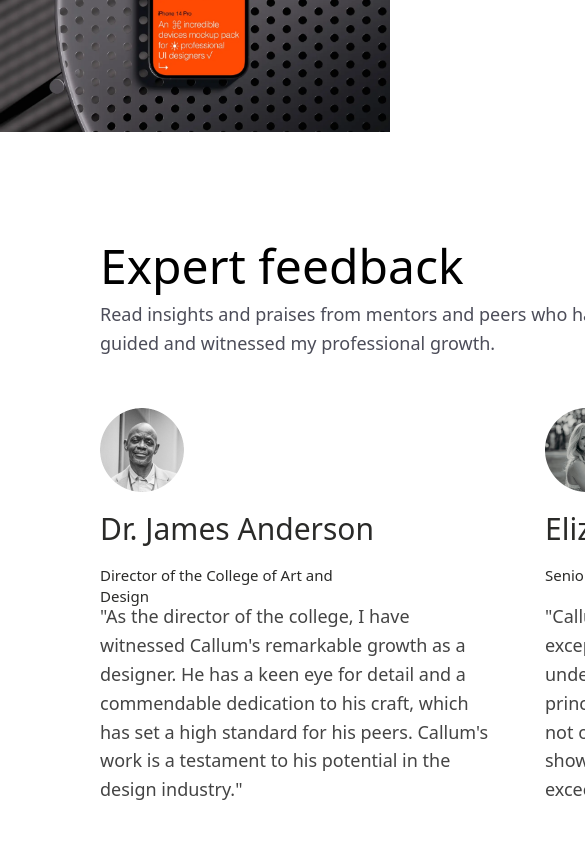
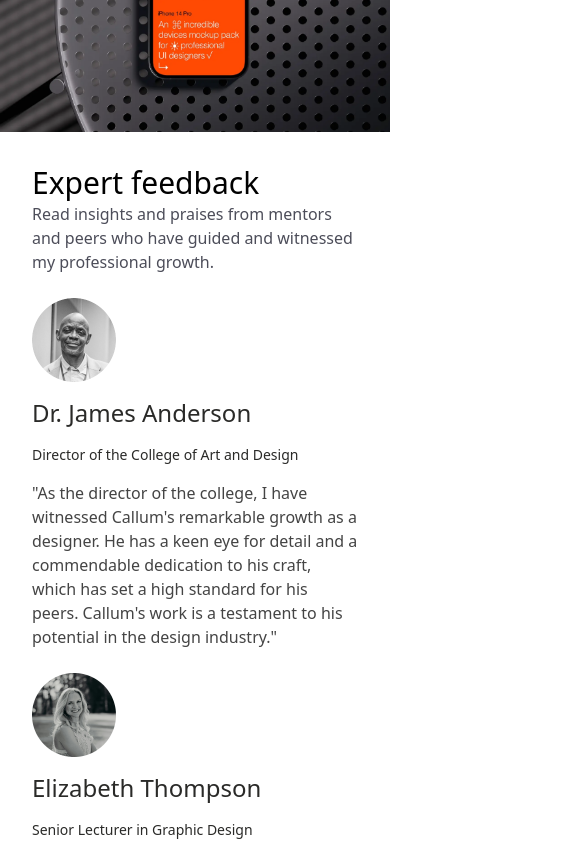
Before and after one commit to Muhammad-N-Ali/crossover-group7, a React (Vite) app in the folder psd-project/: page / in a window 390 px wide. Shown: the part 3100-3944 px from the top of the page, 585 px wide, since content can reach past the window. Built offline with nearby package versions, Linux system fonts and the light colour scheme.

Commit message:
Erweiterung Responsive

```diff
--- a/psd-project/src/components/Section3.jsx
+++ b/psd-project/src/components/Section3.jsx
@@ -3,49 +3,49 @@ import React from 'react';
 const Section3 = () => {
   return (
     <>
-      <section className="flex flex-col items-start p-[100px_0px_150px_100px] gap-[50px] w-[1571px] h-[928px] order-4 flex-none flex-grow-0">
+      <section className="flex flex-col items-start p-8 sm:p-[100px_0px_150px_100px] gap-6 sm:gap-[50px] w-full max-w-[1571px] h-auto order-4 flex-none flex-grow-0">
         <section>
-          <h1 className="w-[383px] h-[68px] text-5xl font-manrope font-medium text-black leading-[68px] flex-none order-0 flex-grow-0">
+          <h1 className="w-full sm:w-[383px] h-auto sm:h-[68px] text-3xl sm:text-5xl font-manrope font-medium text-black leading-tight sm:leading-[68px] flex-none order-0 flex-grow-0">
             Expert feedback
           </h1>
-        <h2 className="w-[513px] h-[58px] text-lg font-manrope font-normal text-[#4C4D59] leading-[160%] order-1 flex-none flex-grow-0">
+          <h2 className="w-full sm:w-[513px] h-auto sm:h-[58px] text-base sm:text-lg font-manrope font-normal text-[#4C4D59] leading-normal sm:leading-[160%] order-1 flex-none flex-grow-0">
             Read insights and praises from mentors and peers who have guided and witnessed my professional growth.
           </h2>
         </section>
-        <ul className="flex gap-12">
-          <li className="flex flex-col items-start gap-4">
+        <ul className="flex flex-col sm:flex-row gap-6 sm:gap-12">
+          <li className="flex flex-col items-start gap-4 w-full sm:w-auto">
             <img className="w-[84px] h-[84px]" src="/Portrait/Portrait1.png" alt="Portrait 1" />
-            <h3 className="w-[287px] h-[41px] font-manrope font-medium text-[30px] leading-[41px] text-[#2A2A28]">
+            <h3 className="w-full sm:w-[287px] h-auto sm:h-[41px] font-manrope font-medium text-2xl sm:text-[30px] leading-tight sm:leading-[41px] text-[#2A2A28]">
               Dr. James Anderson
             </h3>
-            <div className="w-[282px] h-[21px] font-manrope font-medium text-[15px] leading-[140%] text-[#2A2A28] order-1 flex-none flex-grow-0">
+            <div className="w-full sm:w-[282px] h-auto sm:h-[21px] font-manrope font-medium text-sm sm:text-[15px] leading-normal sm:leading-[140%] text-[#2A2A28] order-1 flex-none flex-grow-0">
               Director of the College of Art and Design
             </div>
-            <div className="w-[397px] h-[203px] font-manrope font-normal text-[18px] leading-[160%] text-[#444444] order-1 flex-none flex-grow-0">
+            <div className="w-full sm:w-[397px] h-auto sm:h-[203px] font-manrope font-normal text-base sm:text-[18px] leading-normal sm:leading-[160%] text-[#444444] order-1 flex-none flex-grow-0">
               "As the director of the college, I have witnessed Callum's remarkable growth as a designer. He has a keen eye for detail and a commendable dedication to his craft, which has set a high standard for his peers. Callum's work is a testament to his potential in the design industry."
             </div>
           </li>
-          <li className="flex flex-col items-start gap-4">
+          <li className="flex flex-col items-start gap-4 w-full sm:w-auto">
             <img className="w-[84px] h-[84px]" src="/Portrait/Portrait2.png" alt="Portrait 2" />
-            <h3 className="w-[287px] h-[41px] font-manrope font-medium text-[30px] leading-[41px] text-[#2A2A28]">
+            <h3 className="w-full sm:w-[287px] h-auto sm:h-[41px] font-manrope font-medium text-2xl sm:text-[30px] leading-tight sm:leading-[41px] text-[#2A2A28]">
               Elizabeth Thompson
             </h3>
-            <div className="w-[282px] h-[21px] font-manrope font-medium text-[15px] leading-[140%] text-[#2A2A28] order-1 flex-none flex-grow-0">
+            <div className="w-full sm:w-[282px] h-auto sm:h-[21px] font-manrope font-medium text-sm sm:text-[15px] leading-normal sm:leading-[140%] text-[#2A2A28] order-1 flex-none flex-grow-0">
               Senior Lecturer in Graphic Design
             </div>
-            <div className="w-[397px] h-[203px] font-manrope font-normal text-[18px] leading-[160%] text-[#444444] order-1 flex-none flex-grow-0">
+            <div className="w-full sm:w-[397px] h-auto sm:h-[203px] font-manrope font-normal text-base sm:text-[18px] leading-normal sm:leading-[160%] text-[#444444] order-1 flex-none flex-grow-0">
               "Callum consistently demonstrated exceptional creativity and a deep understanding of user-centric design principles in my design class. His projects were not only aesthetically pleasing but also showcased practical functionality that exceeded course expectations."
             </div>
           </li>
-          <li className="flex flex-col items-start gap-4">
+          <li className="flex flex-col items-start gap-4 w-full sm:w-auto">
             <img className="w-[84px] h-[84px]" src="/Portrait/Portrait3.png" alt="Portrait 3" />
-            <h3 className="w-[287px] h-[41px] font-manrope font-medium text-[30px] leading-[41px] text-[#2A2A28]">
+            <h3 className="w-full sm:w-[287px] h-auto sm:h-[41px] font-manrope font-medium text-2xl sm:text-[30px] leading-tight sm:leading-[41px] text-[#2A2A28]">
               Michael Richards
             </h3>
-            <div className="w-[282px] h-[21px] font-manrope font-medium text-[15px] leading-[140%] text-[#2A2A28] order-1 flex-none flex-grow-0">
+            <div className="w-full sm:w-[282px] h-auto sm:h-[21px] font-manrope font-medium text-sm sm:text-[15px] leading-normal sm:leading-[140%] text-[#2A2A28] order-1 flex-none flex-grow-0">
               Creative Director & Design Mentor
             </div>
-            <div className="w-[397px] h-[203px] font-manrope font-normal text-[18px] leading-[160%] text-[#444444] order-1 flex-none flex-grow-0">
+            <div className="w-full sm:w-[397px] h-auto sm:h-[203px] font-manrope font-normal text-base sm:text-[18px] leading-normal sm:leading-[160%] text-[#444444] order-1 flex-none flex-grow-0">
               "Callum has an extraordinary talent for translating complex concepts into visually appealing and intuitive designs. Working alongside him as a mentor, I was impressed by his ability to seamlessly integrate feedback and push the boundaries of what's possible in digital design."
             </div>
           </li>
```
Lines whose indentation alone changed are shown as unchanged.
